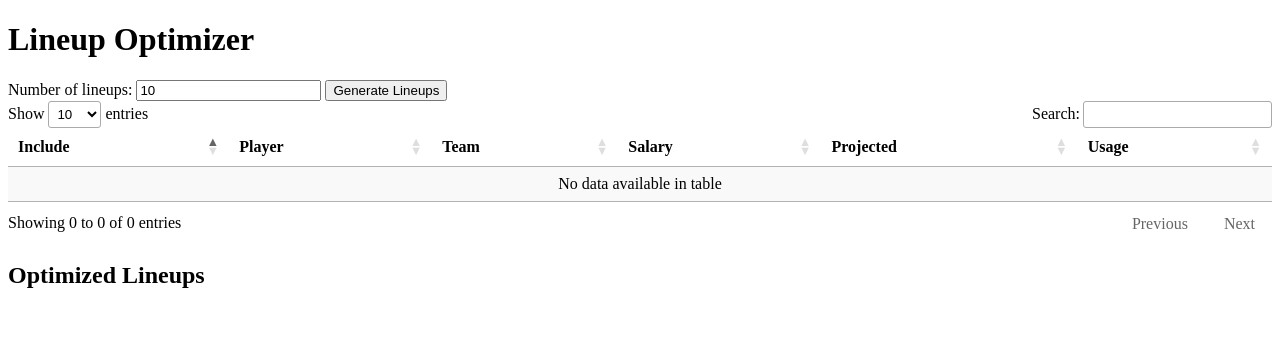
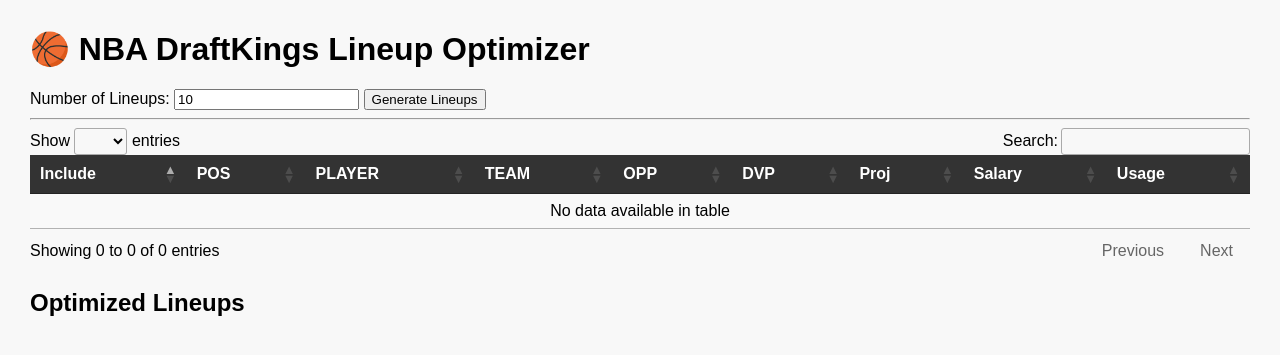
Before and after one commit to ktwom22/nba, a Flask app: template templates/index.html in a window 1280 px wide. Shown: the top 355 px of the page. Run offline with Flask 2, Linux system fonts and the light colour scheme; the template is opened without the code that fills it, so the values that code supplies are empty; some libraries are stand-ins or nearby versions.

Commit message:
fix a bunch of files

```diff
--- a/app.py
+++ b/app.py
@@ -3,7 +3,7 @@ from lineup_optimizer import load_players, generate_top_k
 
 app = Flask(__name__)
 
-# Replace with your Google Sheet CSV URL
+# Replace with your Google Sheet CSV URL (or local CSV path for testing)
 SHEET_URL = "https://docs.google.com/spreadsheets/d/e/2PACX-1vTF0d2pT0myrD7vjzsB2IrEzMa3o1lylX5_GYyas_5UISsgOud7WffGDxSVq6tJhS45UaxFOX_FolyT/pub?gid=324730904&single=true&output=csv"
 
 @app.route("/")
--- a/templates/index.html
+++ b/templates/index.html
@@ -2,25 +2,38 @@
 <html lang="en">
 <head>
 <meta charset="UTF-8">
-<title>Lineup Optimizer</title>
+<title>NBA Lineup Optimizer</title>
 <script src="https://code.jquery.com/jquery-3.6.0.min.js"></script>
 <link rel="stylesheet" href="https://cdn.datatables.net/1.13.6/css/jquery.dataTables.min.css">
 <script src="https://cdn.datatables.net/1.13.6/js/jquery.dataTables.min.js"></script>
+<style>
+  body { font-family: Arial, sans-serif; margin: 30px; background: #f8f8f8; }
+  table { background: white; }
+  th { background: #333; color: white; }
+  td, th { text-align: center; }
+  input[type=checkbox] { transform: scale(1.2); }
+</style>
 </head>
 <body>
-<h1>Lineup Optimizer</h1>
+<h1>🏀 NBA DraftKings Lineup Optimizer</h1>
 
-<label>Number of lineups: <input type="number" id="player_count" value="10" min="1"></label>
+<label>Number of Lineups:
+  <input type="number" id="player_count" value="10" min="1">
+</label>
 <button id="optimize">Generate Lineups</button>
 
+<hr>
 <table id="players-table" class="display">
   <thead>
     <tr>
       <th>Include</th>
-            <th>Player</th>
-            <th>Team</th>
+      <th>POS</th>
+      <th>PLAYER</th>
+      <th>TEAM</th>
+      <th>OPP</th>
+      <th>DVP</th>
+      <th>Proj</th>
       <th>Salary</th>
-            <th>Projected</th>
       <th>Usage</th>
     </tr>
   </thead>
@@ -28,10 +41,13 @@
   {% for p in players %}
     <tr>
       <td><input type="checkbox" class="include-player" data-idx="{{ p.idx }}" checked></td>
-            <td>{{ p.Player }}</td>
-            <td>{{ p.Team }}</td>
-            <td>{{ p.Salary }}</td>
-            <td>{{ p['PROJECTED POINTS'] }}</td>
+      <td>{{ p.POS }}</td>
+      <td>{{ p.PLAYER }}</td>
+      <td>{{ p.TEAM }}</td>
+      <td>{{ p.OPP }}</td>
+      <td>{{ p.DVP }}</td>
+      <td>{{ p["PROJECTED POINTS"] }}</td>
+      <td>${{ "{:,.0f}".format(p.Salary) }}</td>
       <td>{{ p.Usage }}</td>
     </tr>
   {% endfor %}
@@ -43,20 +59,24 @@
 
 <script>
 $(document).ready(function() {
-    var table = $('#players-table').DataTable();
+  var table = $('#players-table').DataTable({ "pageLength": 20 });
 
   $('#optimize').click(function() {
     let players = [];
-        table.rows().every(function(rowIdx, tableLoop, rowLoop){
+    table.rows().every(function(){
+      var row = this.node();
       var data = this.data();
-            var include = $(this.node()).find('.include-player').prop('checked');
+      var include = $(row).find('.include-player').prop('checked');
       players.push({
-                idx: $(this.node()).find('.include-player').data('idx'),
-                Player: data[1],
-                Team: data[2],
-                Salary: parseFloat(data[3]),
-                "PROJECTED POINTS": parseFloat(data[4]),
-                Usage: parseFloat(data[5]),
+        idx: $(row).find('.include-player').data('idx'),
+        POS: data[1],
+        PLAYER: data[2],
+        TEAM: data[3],
+        OPP: data[4],
+        DVP: parseFloat(data[5]),
+        "PROJECTED POINTS": parseFloat(data[6]),
+        Salary: parseFloat(data[7].replace(/\$|,/g, '')),
+        Usage: parseFloat(data[8]),
         Include: include
       });
     });
@@ -77,9 +97,9 @@ $(document).ready(function() {
         }
         res.lineups.forEach(function(l,i){
           $("#lineups").append(`<h3>Lineup #${i+1} — Salary: $${l.salary.toFixed(0)} | Projected: ${l.proj.toFixed(1)}</h3>`);
-                    let html = '<table border="1"><tr><th>Player</th><th>Team</th><th>Salary</th><th>Projected</th><th>Usage</th></tr>';
+          let html = '<table border="1"><tr><th>POS</th><th>Player</th><th>Team</th><th>Salary</th><th>Proj</th><th>Usage</th></tr>';
           l.lineup.forEach(function(p){
-                        html += `<tr><td>${p.Player}</td><td>${p.Team}</td><td>${p.Salary}</td><td>${p['PROJECTED POINTS']}</td><td>${p.Usage}</td></tr>`;
+            html += `<tr><td>${p.POS}</td><td>${p.PLAYER}</td><td>${p.TEAM}</td><td>$${p.Salary.toFixed(0)}</td><td>${p["PROJECTED POINTS"]}</td><td>${p.Usage}</td></tr>`;
           });
           html += '</table>';
           $("#lineups").append(html);
```
Also changed, not shown: lineup_optimizer.py (+15 -11 lines). Lines whose indentation alone changed are shown as unchanged.
